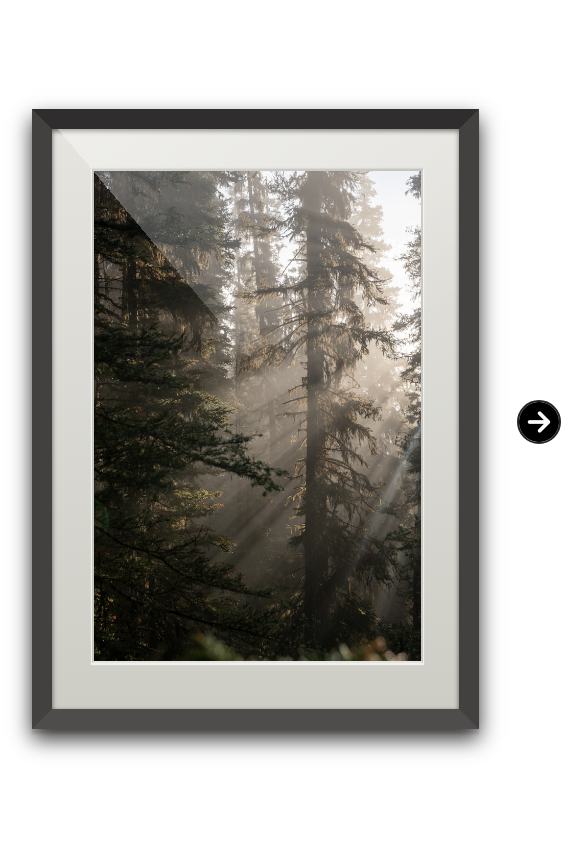
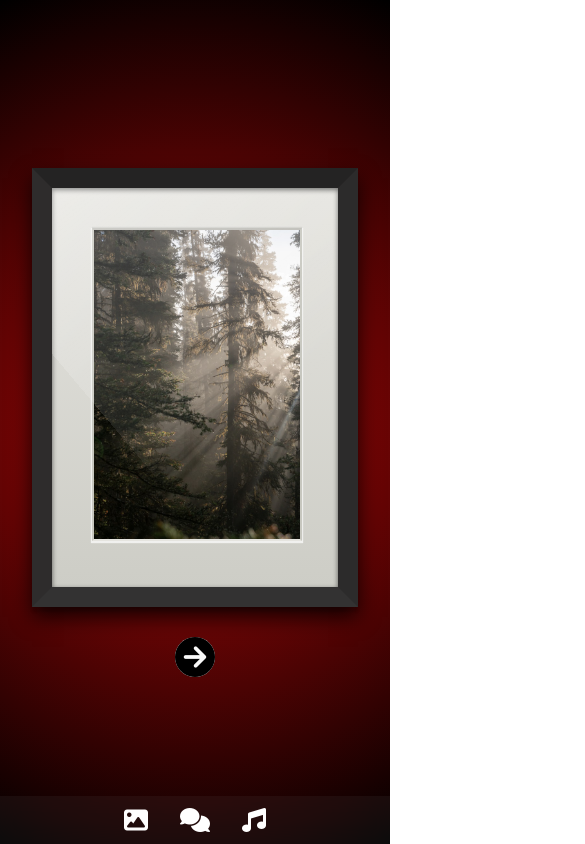
Before and after one commit to TerryKrom/memory-keeper, a React (Vite) app in the folder memory-keeper/: page / in a window 390 px wide. Shown: the whole page, 585 px wide, since content can reach past the window. Built offline with nearby package versions, Linux system fonts and the light colour scheme.

Commit message:
ADD: layout improved

```diff
--- a/memory-keeper/src/App.css
+++ b/memory-keeper/src/App.css
@@ -12,7 +12,3 @@
 .card {
   padding: 2em;
 }
-
-.read-the-docs {
-  color: #888;
-}
--- a/memory-keeper/src/App.jsx
+++ b/memory-keeper/src/App.jsx
@@ -1,10 +1,12 @@
 import './App.css'
 import Frame from './components/frame/Frame'
+import Nav from './components/nav/Nav'
 
 function App() {
   return (
     <>
       <Frame />
+      <Nav />
     </>
   )
 }
--- a/memory-keeper/src/components/frame/Frame.css
+++ b/memory-keeper/src/components/frame/Frame.css
@@ -17,7 +17,7 @@
     padding: 40px;
     border-width: 20px;
     border-style: solid;
-    border-color: #2F2D2D #434040 #4F4C4C #434040;
+    border-color: #242323 #2c2b2b #333232 #2e2c2c;
     background: #f5f5f5;
     background-image: -webkit-gradient(linear, 0 0, 0 100%, from(#E5E4DF), to(#CDCDC6));
     background-image: -webkit-linear-gradient(#E5E4DF, #CDCDC6);
@@ -28,8 +28,6 @@
     position: relative;
     overflow: hidden;
     margin-right: 40px;
-    min-width: 327px !important;
-    max-height: 540px !important;
 }
 
 .Frame::before {
@@ -80,6 +78,7 @@
     display: flex;
     justify-content: center;
     align-items: center;
+    position: relative;
 }
 
 
@@ -94,6 +93,32 @@
     align-items: center;
     cursor: pointer;
     animation: bounce 2s infinite ease-in-out;
+    position: absolute;
+    right: -30px;
+}
+
+@media(max-width: 764px) {
+    .btn-next-image {
+        position: relative;
+        right: auto;
+        margin-top: 30px;
+    }
+
+    .container {
+        flex-direction: column;
+    }
+
+    #Frames {
+        width: auto;
+        margin: auto;
+        display: flex;
+        justify-content: center;
+        align-items: center;
+    }
+
+    .Frame {
+        margin-right: auto;
+    }
 }
 
 @keyframes bounce {
@@ -110,7 +135,6 @@
 }
 
 .btn-next-image i {
-    border: 2px solid #252525;
     border-radius: 100%;
 }
 
--- /dev/null
+++ b/memory-keeper/src/components/nav/Nav.jsx
@@ -0,0 +1,16 @@
+import React from 'react';
+import './Nav.css';
+
+const Nav = () => {
+    return (
+        <div className="nav">
+            <ul className="nav-icons">
+                <li><i className="fa fa-image"></i></li>
+                <li><i className="fa fa-comments"></i></li>
+                <li><i className="fa fa-music"></i></li>
+            </ul>
+        </div>
+    );
+}
+
+export default Nav;
--- /dev/null
+++ b/memory-keeper/src/components/nav/nav.css
@@ -0,0 +1,32 @@
+.nav {
+    position: fixed;
+    bottom: 0px;
+    left: 0px;
+    width: 100%;
+    height: 3rem;
+    background: rgba(255, 255, 255, 0.048);
+    backdrop-filter: blur(10px);
+    -webkit-backdrop-filter: blur(10px);
+    display: flex;
+    justify-content: center;
+    align-items: center;
+}
+
+.nav-icons {
+    display: flex;
+    gap: 2rem;
+    list-style: none;
+    padding: 0;
+    margin: 0;
+}
+
+.nav-icons li {
+    font-size: 1.5rem;
+    color: white;
+    cursor: pointer;
+    transition: transform 0.3s ease;
+}
+
+.nav-icons li:hover {
+    transform: scale(1.2);
+}
--- a/memory-keeper/src/index.css
+++ b/memory-keeper/src/index.css
@@ -5,8 +5,8 @@
 
   color-scheme: light dark;
   color: rgba(255, 255, 255, 0.87);
-  background-color: #242424;
-
+  background: #7d0505;
+  background: radial-gradient(circle, rgba(125, 5, 5, 1) 30%, rgba(0, 0, 0, 1) 100%);
   font-synthesis: none;
   text-rendering: optimizeLegibility;
   -webkit-font-smoothing: antialiased;
```
